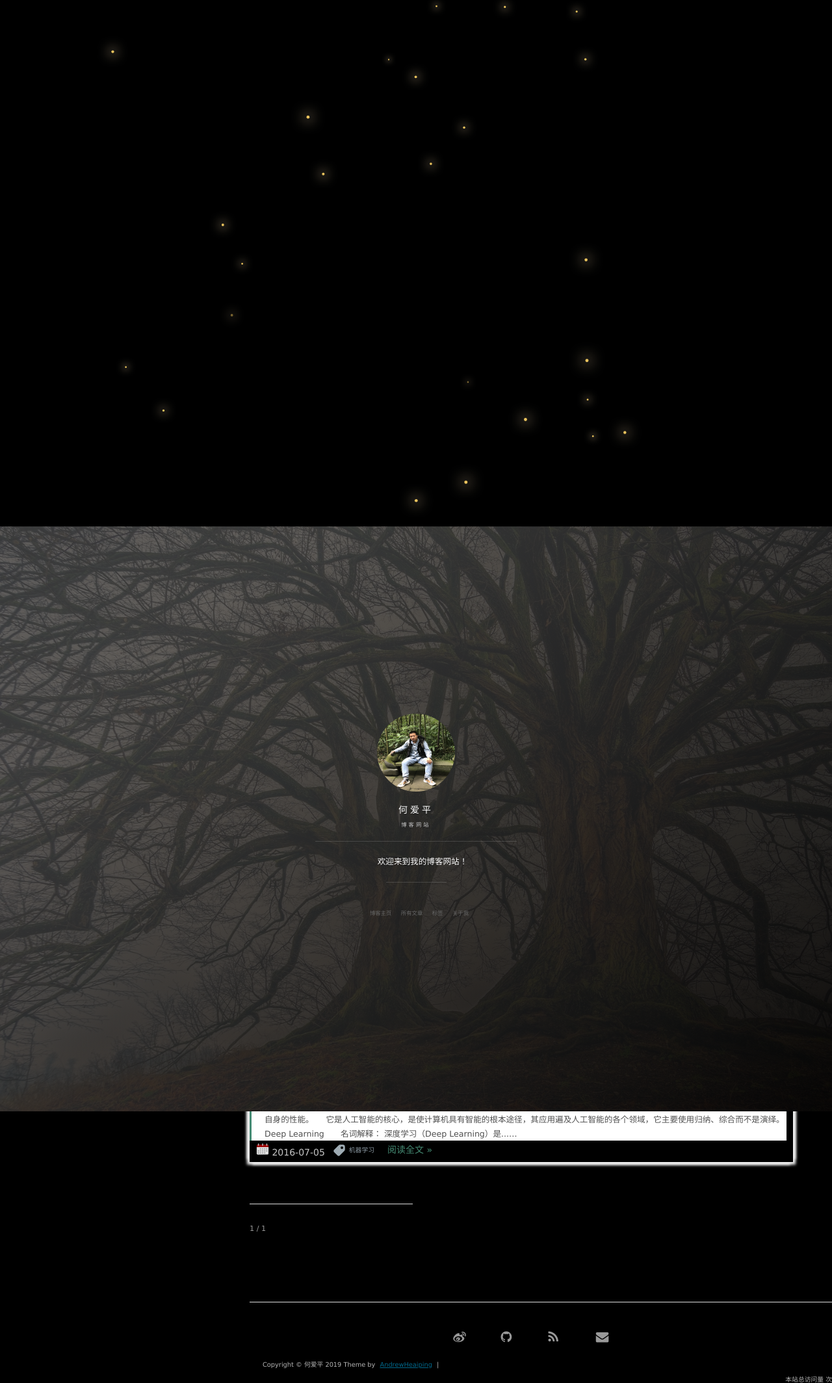
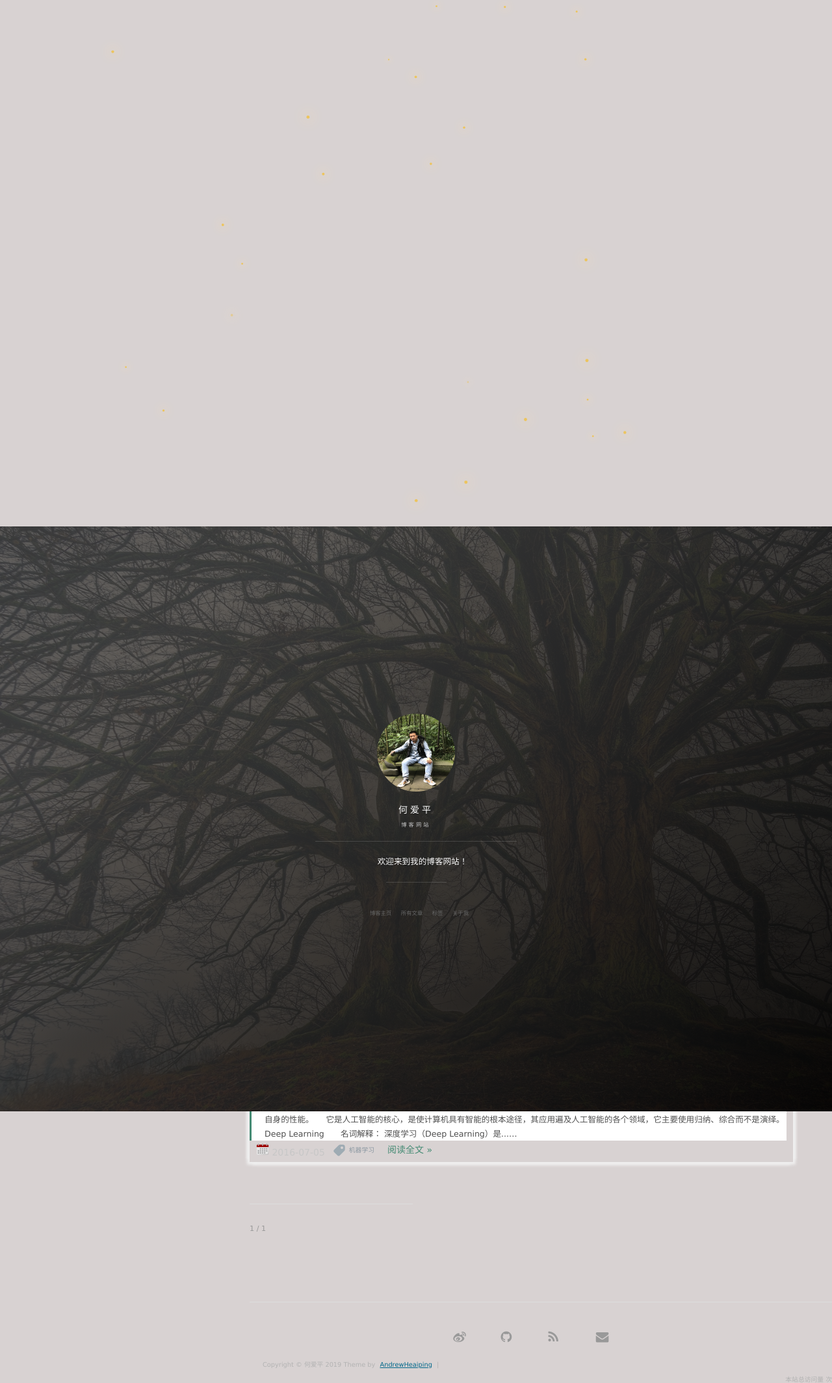
Before and after one commit to AndrewHeaiping/AndrewHeaiping.github.io., a Jekyll site: the page built from index.html, in a window 1280 px wide. Shown: the whole page at 65% size. Built offline with Jekyll 4.4.1, drawn with Linux system fonts in a browser that asks for light colours; nearby versions of some CDN libraries; the list of posts is cut into pages by our own code; comment, search, counter and statistics services are not loaded; grey boxes are pictures that could not be loaded.

Commit message:
Add files via upload

```diff
--- a/css/style.css
+++ b/css/style.css
@@ -1,5 +1,5 @@
 body {
-  background: #000;
+  background: rgb(216, 210, 210);
   overflow: hidden;
 }
 
```
